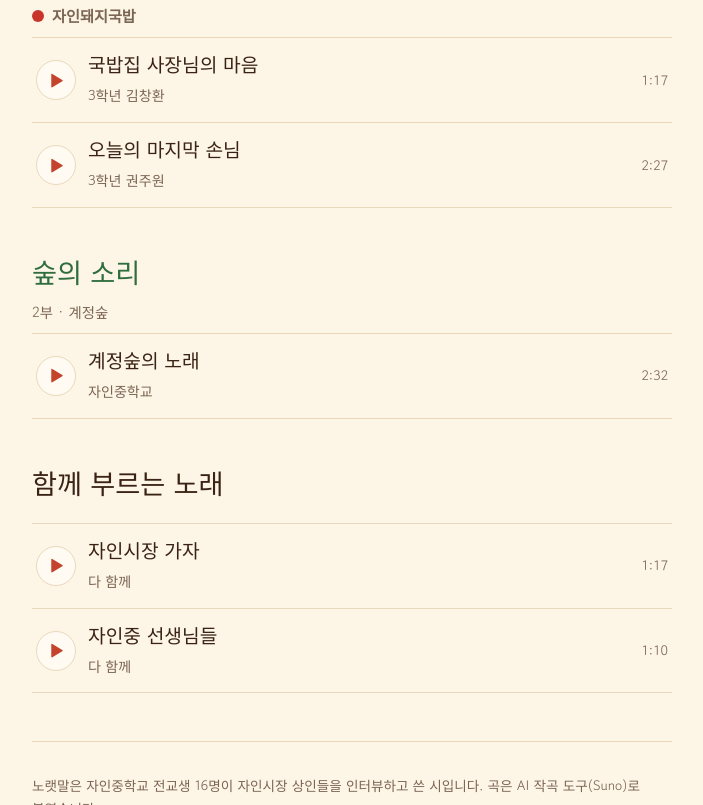
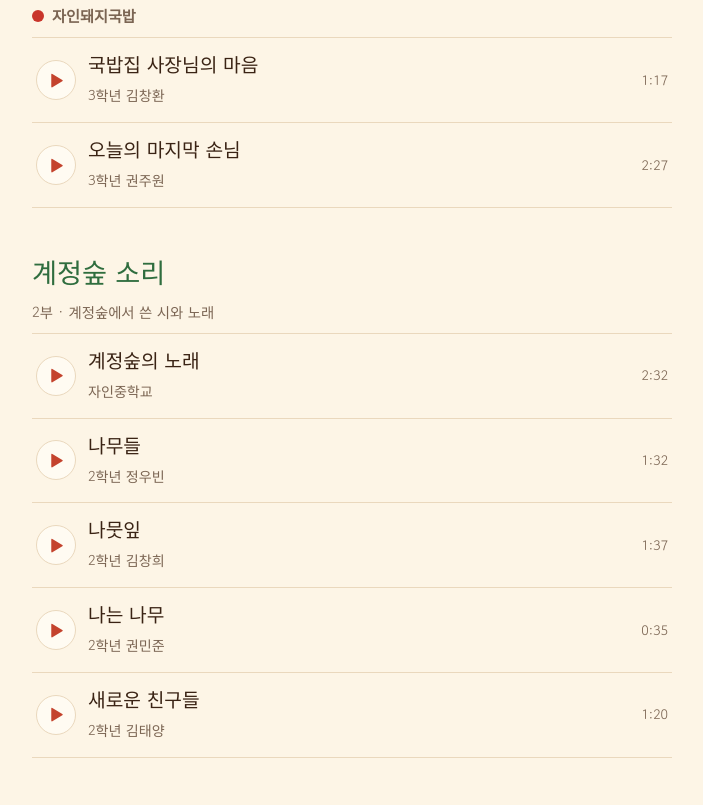
Before and after one commit to asdtt354-stack/Sounds-of-Jain, a plain HTML site: page index.html in a window 1280 px wide. Shown: the part 1995-2800 px from the top of the page, without its empty margins (288-991 px from the left). Drawn offline with Linux system fonts and the light colour scheme.

Commit message:
Add files via upload

```diff
--- a/index.html
+++ b/index.html
@@ -126,7 +126,7 @@ a { color: inherit; }
     if (theme) h += '<a class="theme" href="#00"><span class="ico">' + PLAY + '</span><span class="txt"><span class="t">' +
       esc(theme.title) + '</span><br><span class="s">주제가 · ' + mmss(theme.dur) + '</span></span></a>';
 
-    h += '<section class="part"><h2>마을의 소리<small>1부 · 자인시장 여덟 가게 이야기</small></h2>';
+    h += '<section class="part"><h2>자인시장 소리<small>1부 · 자인시장 여덟 가게 이야기</small></h2>';
     var shop = null;
     S.forEach(function (s) {
       if (s.part !== 'village') return;
@@ -140,7 +140,7 @@ a { color: inherit; }
     if (shop !== null) h += '</div></div>';
     h += '</section>';
 
-    h += '<section class="part forest"><h2>숲의 소리<small>2부 · 계정숲</small></h2>';
+    h += '<section class="part forest"><h2>계정숲 소리<small>2부 · 계정숲에서 쓴 시와 노래</small></h2>';
     var forest = S.filter(function (s) { return s.part === 'forest'; });
     h += forest.length ? '<div class="rows">' + forest.map(row).join('') + '</div>'
       : '<p class="note">계정숲 노래와 숲 안내 소리를 준비하고 있어요.</p>';
@@ -155,7 +155,7 @@ a { color: inherit; }
     var i = S.indexOf(s), prev = S[i - 1], next = S[i + 1], h = '';
     h += '<a class="back" href="#home">← 자인의 소리</a><br>';
     if (s.shop) h += '<span class="chip"><span class="dot" style="background:var(--' + s.color + ')"></span>' + esc(s.shop) + '</span>';
-    h += '<h1>' + esc(s.title) + '</h1><p class="by">' + (s.part === 'village' ? '글 ' : '') + esc(s.by) + '</p>';
+    h += '<h1>' + esc(s.title) + '</h1><p class="by">' + (/학년/.test(s.by) ? '글 ' : '') + esc(s.by) + '</p>';
     h += '<div class="player">';
     if (s.src) {
       h += '<button class="play" id="playbtn" type="button" aria-label="재생">' + PLAY + '</button>' +
--- a/songs-data.js
+++ b/songs-data.js
@@ -189,6 +189,42 @@ window.JAIN_SONGS = [
   "lyrics": "햇살이 나뭇잎 사이로\n살며시 내려와 앉는 곳\n오래된 나무들 줄지어\n우리를 반겨주는 계정숲\n\n계정숲, 나무 그늘 아래\n오래오래 우리 곁에\n계정숲, 바람이 부는 곳\n언제까지나 지켜줄게\n\n굴참나무 우거진 숲에\n도토리가 또르르 굴러요\n이팝나무 하얀 꽃도\n살며시 피어나요\n다람쥐도 마중 나와서\n같이 놀자 손짓해요\n계절마다 다른 얼굴로\n우리를 맞아주는 계정숲\n\n계정숲, 나무 그늘 아래\n오래오래 우리 곁에\n계정숲, 바람이 부는 곳\n언제까지나 지켜줄게"
  },
  {
+  "id": "22",
+  "part": "forest",
+  "title": "나무들",
+  "by": "2학년 정우빈",
+  "src": "audio/22-namudeul.mp3",
+  "dur": 92,
+  "lyrics": "내 주변에는 나무가 엄청 많다.\n늙은 나무, 구멍이 있는 나무, 개미가 있는 나무,\n다리처럼 생긴 나무 등이 있다.\n\n나는 그중에 매끈한 나무이다.\n나도 늙으면 구멍도 생기고\n휘어지고 주름도 많아지겠지.\n\n나도 나무와 같이 시간이 지나면 친구도 더 생기고\n돈도 많이 벌고\n많은 변화가 생기겠지"
+ },
+ {
+  "id": "23",
+  "part": "forest",
+  "title": "나뭇잎",
+  "by": "2학년 김창희",
+  "src": "audio/23-namunnip.mp3",
+  "dur": 97,
+  "lyrics": "슈웅슈웅 바람이 내 머리를\n스치면서 나뭇잎도 바람에 스친다\n\n내 머리카락이 흩날리는 것처럼\n나무도 나뭇잎을 흩날린다\n내가 숲을 가면\n나뭇잎이 비처럼 내린다.\n아, 나-너 닮았구나"
+ },
+ {
+  "id": "24",
+  "part": "forest",
+  "title": "나는 나무",
+  "by": "2학년 권민준",
+  "src": "audio/24-naneun-namu.mp3",
+  "dur": 35,
+  "lyrics": "난 나무\n난 사람들이 싫다\n내 친구를 자르고\n날 자꾸 만진다\n나의 친구 바람\n난 바람이 좋다\n바람은 노래를\n불러준다\n나는 바람을 따라\n춤춘다"
+ },
+ {
+  "id": "25",
+  "part": "forest",
+  "title": "새로운 친구들",
+  "by": "2학년 김태양",
+  "src": "audio/25-saeroun-chingudeul.mp3",
+  "dur": 80,
+  "lyrics": "나는 작은 식물\n내 옆에는 엄청 큰 나무들\n나는 그 나무들 덕분에\n산다.\n\n그 나무들 밑에서\n나가기 싫은 나\n내 옆에는 나랑 같은\n생각을 하는 친구들\n\n작은 나무부터\n작은 식물들\n작은 새싹들\n\n그래서 나는\n항상 새로운\n친구들을 본다.\n“계속 초등학생으로 있고 싶다”"
+ },
+ {
   "id": "17",
   "part": "together",
   "title": "자인시장 가자",
```
Also changed, not shown: 4 other files.
